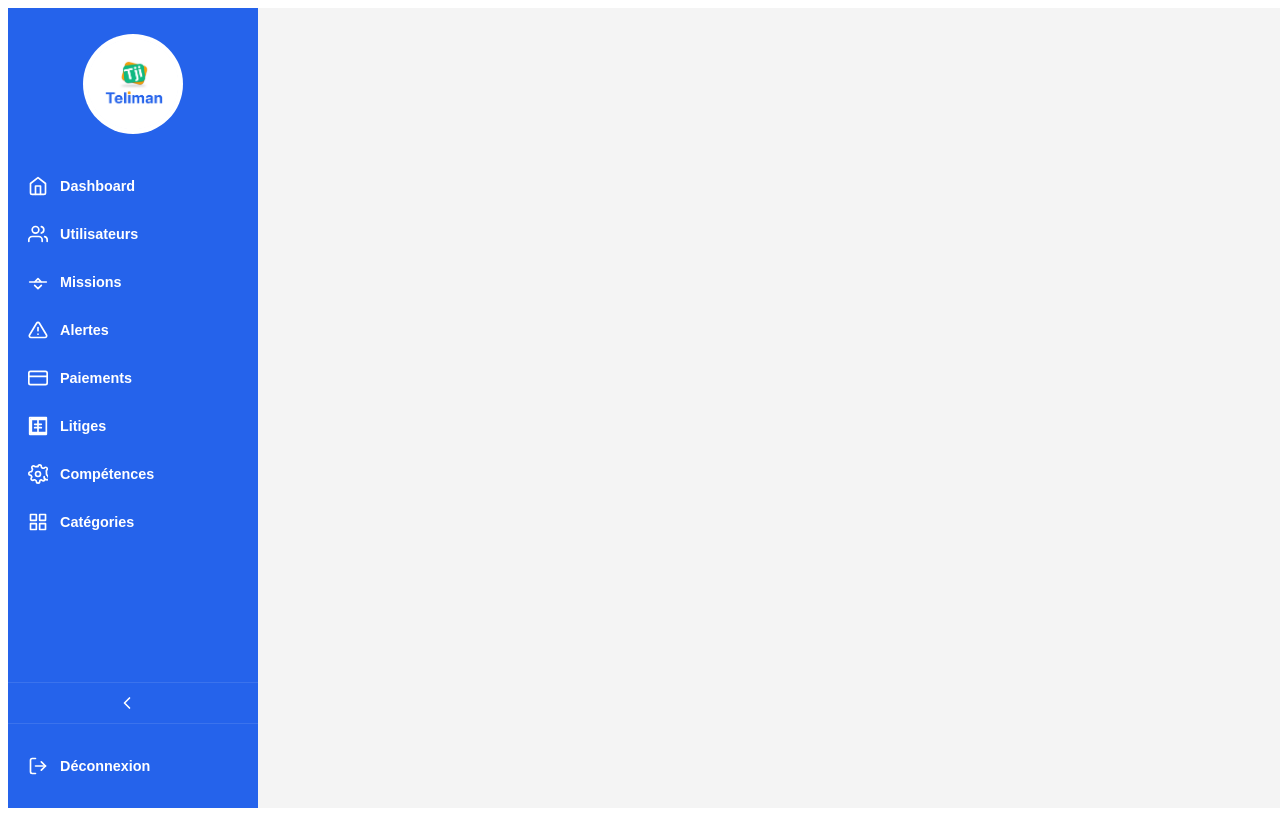
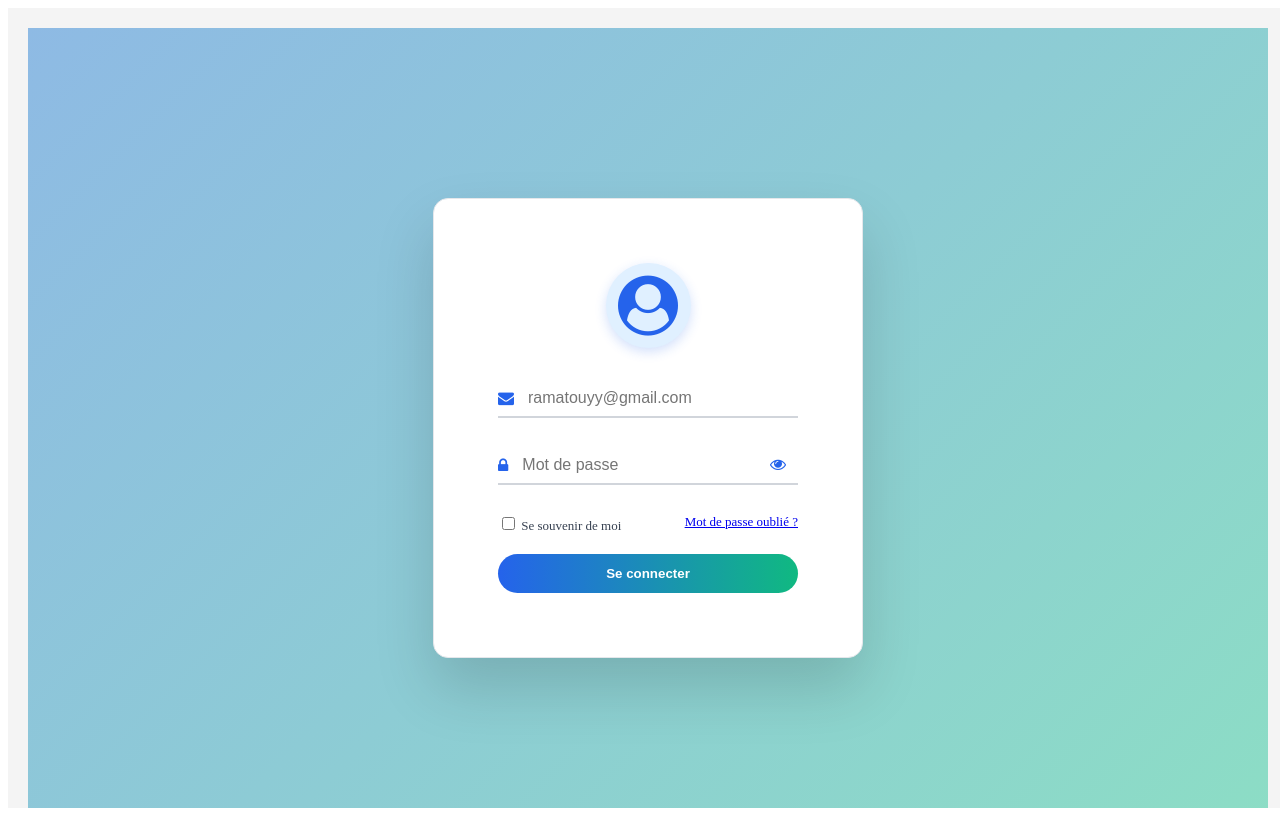
Before and after one commit to Tji-Teliman/tji_teliman_web, an Angular app: page /login in a window 1280 px wide. Before the commit this address led to /. Built offline with nearby package versions, Linux system fonts and the light colour scheme.

Commit message:
feat(login): Ajout du composant de connexion stylisé, intéractif (oeil) et fonctionnel (redirection vers dashboard).

```diff
--- a/angular.json
+++ b/angular.json
@@ -88,5 +88,8 @@
         }
       }
     }
+  },
+  "cli": {
+    "analytics": false
   }
 }
--- a/src/app/app.html
+++ b/src/app/app.html
@@ -1,7 +1,16 @@
 <div class="app-layout">
-  <app-sidebar></app-sidebar>
+
+  <!--
+    La barre latérale s'affiche uniquement si le signal 'showSidebar' est VRAI.
+    Ce signal est géré dans src/app/app.ts, basé sur la route actuelle (excluant /login).
+  -->
+  @if (showSidebar()) {
+    <app-sidebar></app-sidebar>
+  }
 
   <div class="main-content">
+    <!-- Le contenu de la page courante (LoginComponent ou DashboardComponent)
+         sera affiché à cet emplacement. -->
     <router-outlet></router-outlet>
   </div>
 </div>
--- a/src/app/app.ts
+++ b/src/app/app.ts
@@ -1,8 +1,7 @@
-// src/app/app.ts
-
-import { Component, signal } from '@angular/core';
-import { RouterOutlet } from '@angular/router';
-// 💡 Importez la SidebarComponent
+import { Component, OnInit, signal } from '@angular/core';
+import { Router, RouterOutlet, NavigationEnd } from '@angular/router'; // 💡 Importez Router, NavigationEnd
+import { filter } from 'rxjs/operators';
+// Importez le composant de la barre latérale
 import { SidebarComponent } from './components/ui/sidebar/sidebar';
 
 @Component({
@@ -12,6 +11,32 @@ import { SidebarComponent } from './components/ui/sidebar/sidebar';
   templateUrl: './app.html',
   styleUrl: './app.css',
 })
-export class App {
+export class App implements OnInit { // Implémentez OnInit
   protected readonly title = signal('tji_teliman_web');
+
+  // Signal pour contrôler si la barre latérale doit être visible
+  protected showSidebar = signal(true);
+
+  // Injectez le service Router
+  constructor(private router: Router) {}
+
+  ngOnInit() {
+    // Abonnement aux événements de navigation
+    this.router.events.pipe(
+      // Filtrer uniquement les événements de fin de navigation (quand une route est chargée)
+      filter((event) => event instanceof NavigationEnd)
+    ).subscribe((event) => {
+      // Vérifiez le chemin d'accès après la navigation.
+      const url = (event as NavigationEnd).urlAfterRedirects;
+
+      // Liste des chemins où la sidebar DOIT ÊTRE CACHÉE
+      // Ajoutez ici toutes les "pages" où vous ne voulez pas la sidebar (ex: login, inscription, 404, etc.)
+      const routesToHideSidebar = ['/login'];
+
+      // Mettre à jour le signal : cacher la sidebar si l'URL courante est dans la liste.
+      this.showSidebar.set(!routesToHideSidebar.includes(url));
+
+      console.log(`Navigation vers: ${url}. Sidebar visible: ${this.showSidebar()}`);
+    });
+  }
 }
--- a/src/app/components/pages/dashboard/dashboard.html
+++ b/src/app/components/pages/dashboard/dashboard.html
@@ -3,7 +3,7 @@
     <div class="header-card" style="background-image: url('images/header_home.png')">
       <div class="header-text">
         <h2>Heureux de vous revoir, {{ adminName }}</h2>
-        <p>Gérez et optimisez la plateforme Teli Teliman en toute simplicité</p>
+        <p>Gérez et optimisez la plateforme Tji Teliman en toute simplicité</p>
         <button class="btn-primary">
           <svg
             class="btn-icon"
--- /dev/null
+++ b/src/app/pages/login/login.css
@@ -0,0 +1,150 @@
+/* Arrière-plan dégradé */
+.login-container {
+  height: 100vh;
+  display: flex;
+  justify-content: center;
+  align-items: center;
+  /* Dégradé plus doux et pastel (Similaire au Figma) */
+  background: linear-gradient(135deg, #8ebae4, #8cddc5);
+}
+
+/* Carte principale */
+.login-card {
+  background: white;
+  /* MISE À JOUR : Augmenter le padding vertical (hauteur) pour aérer */
+  padding: 4rem 4rem;
+  border-radius: 15px;
+  /* Ombre plus large et plus douce pour l'effet de flottement */
+  box-shadow: 0 30px 60px rgba(0, 0, 0, 0.15);
+  /* MISE À JOUR : Diminuer la largeur pour correspondre à la première image */
+  width: 100%;
+  max-width: 300px; /* Réduction de 400px à 340px */
+  text-align: center;
+  border: 1px solid #e5e7eb;
+  z-index: 10;
+}
+
+/* Icône utilisateur */
+.avatar {
+  /* Style du cercle flottant pour l'icône de profil */
+  display: inline-flex;
+  justify-content: center;
+  align-items: center;
+  /* Agrandissement du cercle de 70px à 85px */
+  width: 85px;
+  height: 85px;
+  border-radius: 50%;
+  background-color: #e0f0ff;
+  box-shadow: 0 4px 12px rgba(37, 99, 235, 0.2);
+
+  /* Agrandissement de l'icône de 35px à 45px */
+  font-size: 60px;
+  color: #2563eb;
+  margin-bottom: 2rem;
+}
+
+/* Champs de saisie */
+.input-group {
+  display: flex;
+  align-items: center;
+  /* Trait de fond (style de l'input non-entouré) */
+  border: none;
+  border-bottom: 2px solid #d1d5db;
+  border-radius: 0;
+  padding: 8px 0;
+  margin-bottom: 1.8rem; /* Légère augmentation pour plus de hauteur visuelle */
+  transition: border-bottom-color 0.3s;
+}
+
+.input-group:focus-within {
+  border-bottom-color: #2563eb; /* Le trait devient bleu au focus */
+}
+
+.input-group i {
+  color: #2563eb;
+  margin-right: 12px;
+}
+
+.input-group input {
+  flex: 1;
+  border: none;
+  outline: none;
+  font-size: 16px;
+  background: transparent;
+}
+
+/* Options sous le champ */
+.options {
+  display: flex;
+  justify-content: space-between;
+  font-size: 13px;
+  margin: 12px 0 20px 0;
+  color: #374151;
+}
+
+/* Bouton principal */
+.btn-login {
+  width: 100%;
+  background: linear-gradient(to right, #2563eb, #10b981);
+  border: none;
+  color: white;
+  font-weight: 600;
+  padding: 12px;
+  border-radius: 25px;
+  cursor: pointer;
+  transition: transform 0.2s, opacity 0.3s;
+}
+
+.btn-login:hover {
+  opacity: 0.9;
+  transform: translateY(-2px);
+}
+
+/* 💫 Animation d'apparition douce */
+.animate {
+  animation: slideUp 0.8s ease;
+}
+
+@keyframes slideUp {
+  from {
+    opacity: 0;
+    transform: translateY(30px);
+  }
+  to {
+    opacity: 1;
+    transform: translateY(0);
+  }
+}
+
+/* Responsive Design */
+@media (max-width: 768px) {
+  .login-card {
+    width: 90%;
+    max-width: none;
+    padding: 2rem;
+  }
+
+  .avatar {
+    font-size: 55px;
+    width: 70px;
+    height: 70px;
+  }
+
+  .btn-login {
+    padding: 10px;
+    font-size: 14px;
+  }
+
+  .options {
+    flex-direction: column;
+    align-items: flex-start;
+    gap: 8px;
+  }
+}
+
+@media (max-width: 480px) {
+  .login-card {
+    width: 100%;
+    padding: 1.8rem;
+  }
+}
--- /dev/null
+++ b/src/app/pages/login/login.html
@@ -0,0 +1,45 @@
+<link rel="stylesheet" href="https://cdnjs.cloudflare.com/ajax/libs/font-awesome/4.7.0/css/font-awesome.min.css">
+<div class="login-container">
+  <div class="login-card animate">
+    <div class="avatar">
+      <!-- Icône de profil agrandie -->
+      <i class="fa fa-user-circle"></i>
+    </div>
+
+    <!-- On intercepte la soumission du formulaire -->
+    <form (submit)="onLogin()">
+      <!-- Champ Email -->
+      <div class="input-group">
+        <i class="fa fa-envelope"></i>
+        <input type="email" placeholder="ramatouyy@gmail.com" />
+      </div>
+
+      <!-- Champ Mot de passe (avec interactivité) -->
+      <div class="input-group">
+        <i class="fa fa-lock"></i>
+        <!-- L'input utilise le signal showPassword() pour changer son type -->
+        <input
+          [type]="showPassword() ? 'text' : 'password'"
+          placeholder="Mot de passe"
+        />
+        <!-- L'icône de l'œil gère l'action de bascule -->
+        <div class="password-toggle" (click)="togglePasswordVisibility()">
+          <!-- Utilisation d'un @if pour basculer entre l'œil ouvert et barré -->
+          @if (showPassword()) {
+            <i class="fa fa-eye-slash"></i>
+          } @else {
+            <i class="fa fa-eye"></i>
+          }
+        </div>
+      </div>
+
+      <div class="options">
+        <label><input type="checkbox" /> Se souvenir de moi</label>
+        <a href="#">Mot de passe oublié ?</a>
+      </div>
+
+      <!-- Le bouton appelle la soumission du formulaire -->
+      <button type="submit" class="btn-login">Se connecter</button>
+    </form>
+  </div>
+</div>
--- /dev/null
+++ b/src/app/pages/login/login.ts
@@ -0,0 +1,35 @@
+import { Component, signal } from '@angular/core';
+import { CommonModule } from '@angular/common';
+import { Router, RouterOutlet } from '@angular/router'; // Importez RouterOutlet ici (et Router)
+
+@Component({
+  selector: 'app-login',
+  // Ajout de RouterOutlet aux imports pour résoudre l'erreur du Router
+  imports: [CommonModule, RouterOutlet],
+  templateUrl: './login.html',
+  styleUrl: './login.css',
+  standalone: true
+})
+export class Login {
+  // 1. Logique de l'icône d'œil (utilisée dans login.html)
+  showPassword = signal(false);
+
+  // 2. Injection du Router pour la navigation
+  constructor(private router: Router) {}
+
+  // Fonction appelée par le clic sur l'icône d'œil
+  togglePasswordVisibility() {
+    this.showPassword.update(value => !value);
+  }
+
+  // 3. Fonction appelée par la soumission du formulaire (submit)
+  onLogin() {
+    // NOTE : Normalement, ici, vous vérifieriez l'email et le mot de passe
+    // contre un service d'authentification.
+
+    console.log("Connexion réussie simulée. Redirection vers le tableau de bord.");
+
+    // Redirige l'utilisateur vers la route '/dashboard'
+    this.router.navigate(['/dashboard']);
+  }
+}
```
Also changed, not shown: src/app/app.routes.ts (+12 -2 lines), 2 other files (tests, documents, lock files or other folders).
